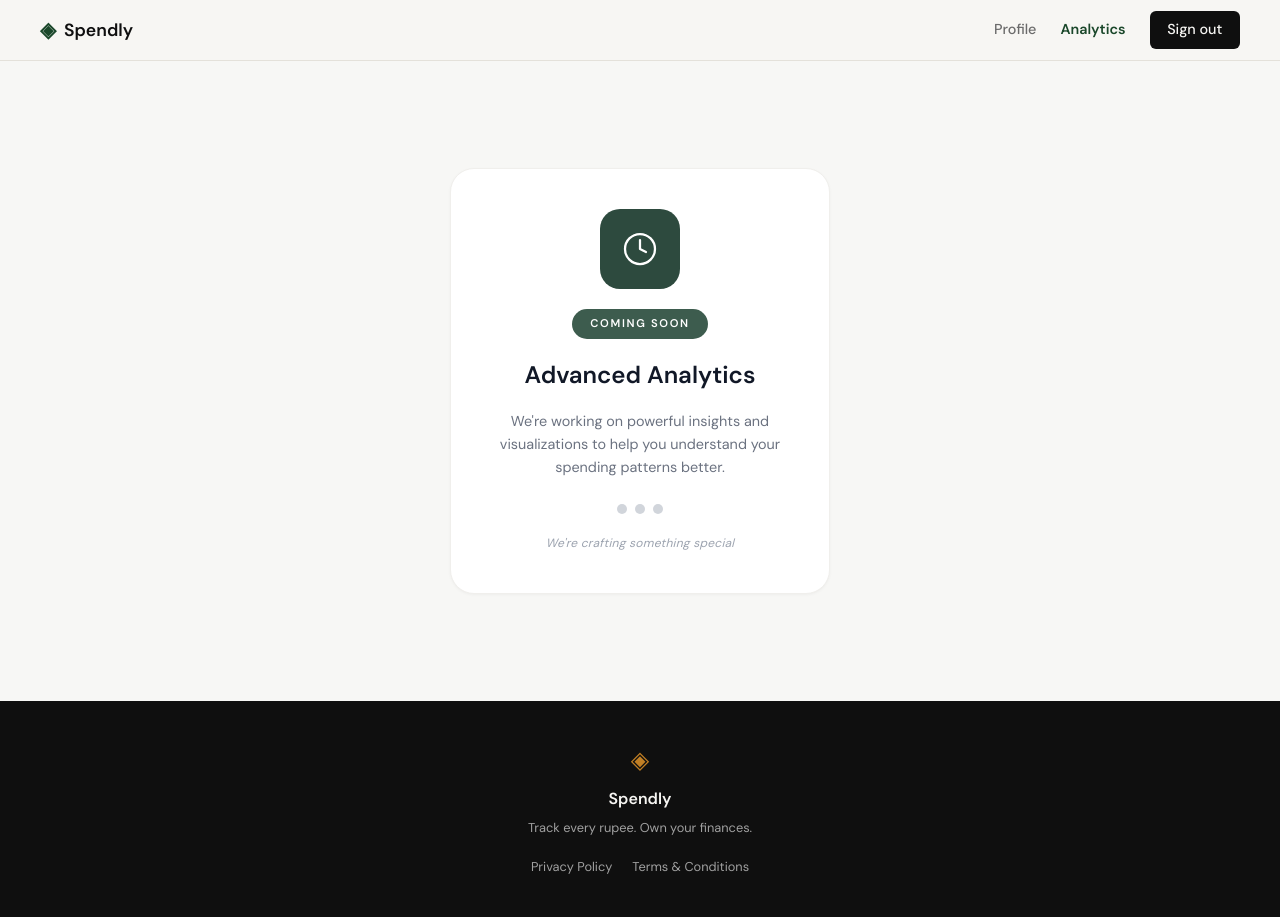
After one commit to ptibrewa/Spendly, a Flask app: page /analytics in a window 1280 px wide. The commit adds this page. Run offline with Flask 3, Linux system fonts and the light colour scheme; the visitor is signed in with stand-in values (Sample User, id 1).

Commit message:
add analytics page
Co-Authored-By: Claude Opus 4.7 <noreply@anthropic.com>

```diff
--- a/app.py
+++ b/app.py
@@ -240,6 +240,14 @@ def profile():
     )
 
 
+@app.route("/analytics")
+def analytics():
+    if not session.get("user_id"):
+        flash("Please sign in to view analytics.", "error")
+        return redirect(url_for("login"))
+    return render_template("analytics.html")
+
+
 @app.route("/expenses/add")
 def add_expense():
     return "Add expense — coming in Step 7"
--- a/static/css/style.css
+++ b/static/css/style.css
@@ -102,6 +102,7 @@ a { color: inherit; text-decoration: none; }
 
 .nav-links a { color: var(--ink-muted); transition: color 0.2s; }
 .nav-links a:hover { color: var(--ink); }
+.nav-links a.active:not(.nav-cta) { color: var(--accent); font-weight: 600; }
 
 .nav-cta {
     background: var(--ink) !important;
@@ -1214,6 +1215,92 @@ a { color: inherit; text-decoration: none; }
 }
 
 /* ------------------------------------------------------------------ */
+/* Analytics — Coming Soon                                             */
+/* ------------------------------------------------------------------ */
+
+.analytics-page {
+    min-height: calc(100vh - 60px - 100px);
+    display: flex;
+    align-items: center;
+    justify-content: center;
+    padding: 3rem 1.5rem;
+    background: #f7f7f5;
+}
+
+.coming-soon-card {
+    background: #ffffff;
+    border: 1px solid #f0efec;
+    border-radius: 24px;
+    box-shadow: 0 1px 3px rgba(0, 0, 0, 0.04);
+    padding: 2.5rem 2rem;
+    max-width: 380px;
+    width: 100%;
+    display: flex;
+    flex-direction: column;
+    align-items: center;
+    text-align: center;
+    gap: 1.25rem;
+}
+
+.cs-icon {
+    width: 80px;
+    height: 80px;
+    border-radius: 20px;
+    background: #2d4a3e;
+    color: #ffffff;
+    display: flex;
+    align-items: center;
+    justify-content: center;
+}
+
+.cs-badge {
+    background: #3d5c4e;
+    color: #ffffff;
+    padding: 0.375rem 1.15rem;
+    border-radius: 999px;
+    font-size: 0.7rem;
+    font-weight: 600;
+    letter-spacing: 0.15em;
+    text-transform: uppercase;
+}
+
+.cs-heading {
+    font-family: var(--font-body);
+    font-size: 1.5rem;
+    font-weight: 700;
+    color: #111827;
+    line-height: 1.3;
+    margin: 0;
+}
+
+.cs-description {
+    color: #6b7280;
+    font-size: 0.9rem;
+    line-height: 1.6;
+    max-width: 20rem;
+}
+
+.cs-dots {
+    display: flex;
+    gap: 0.5rem;
+    padding-top: 0.25rem;
+}
+
+.cs-dots span {
+    width: 10px;
+    height: 10px;
+    border-radius: 50%;
+    background: #d1d5db;
+}
+
+.cs-tagline {
+    color: #9ca3af;
+    font-size: 0.75rem;
+    font-style: italic;
+    letter-spacing: 0.02em;
+}
+
+/* ------------------------------------------------------------------ */
 /* Responsive                                                          */
 /* ------------------------------------------------------------------ */
 
--- /dev/null
+++ b/templates/analytics.html
@@ -0,0 +1,34 @@
+{% extends "base.html" %}
+
+{% block title %}Analytics — Spendly{% endblock %}
+
+{% block content %}
+<div class="analytics-page">
+    <div class="coming-soon-card">
+        <div class="cs-icon">
+            <svg xmlns="http://www.w3.org/2000/svg" width="36" height="36" viewBox="0 0 24 24"
+                 fill="none" stroke="currentColor" stroke-width="1.5"
+                 stroke-linecap="round" stroke-linejoin="round" aria-hidden="true">
+                <circle cx="12" cy="12" r="10"></circle>
+                <polyline points="12 6 12 12 16 14"></polyline>
+            </svg>
+        </div>
+
+        <span class="cs-badge">Coming Soon</span>
+
+        <h2 class="cs-heading">Advanced Analytics</h2>
+
+        <p class="cs-description">
+            We're working on powerful insights and visualizations to help you understand your spending patterns better.
+        </p>
+
+        <div class="cs-dots" aria-hidden="true">
+            <span></span>
+            <span></span>
+            <span></span>
+        </div>
+
+        <p class="cs-tagline">We're crafting something special</p>
+    </div>
+</div>
+{% endblock %}
--- a/templates/base.html
+++ b/templates/base.html
@@ -20,7 +20,8 @@
             </a>
             <div class="nav-links">
                 {% if session.user_id %}
-                    <a href="{{ url_for('profile') }}">Profile</a>
+                    <a href="{{ url_for('profile') }}" class="{% if request.endpoint == 'profile' %}active{% endif %}">Profile</a>
+                    <a href="{{ url_for('analytics') }}" class="{% if request.endpoint == 'analytics' %}active{% endif %}">Analytics</a>
                     <a href="{{ url_for('logout') }}" class="nav-cta">Sign out</a>
                 {% else %}
                     <a href="{{ url_for('login') }}">Sign in</a>
```
